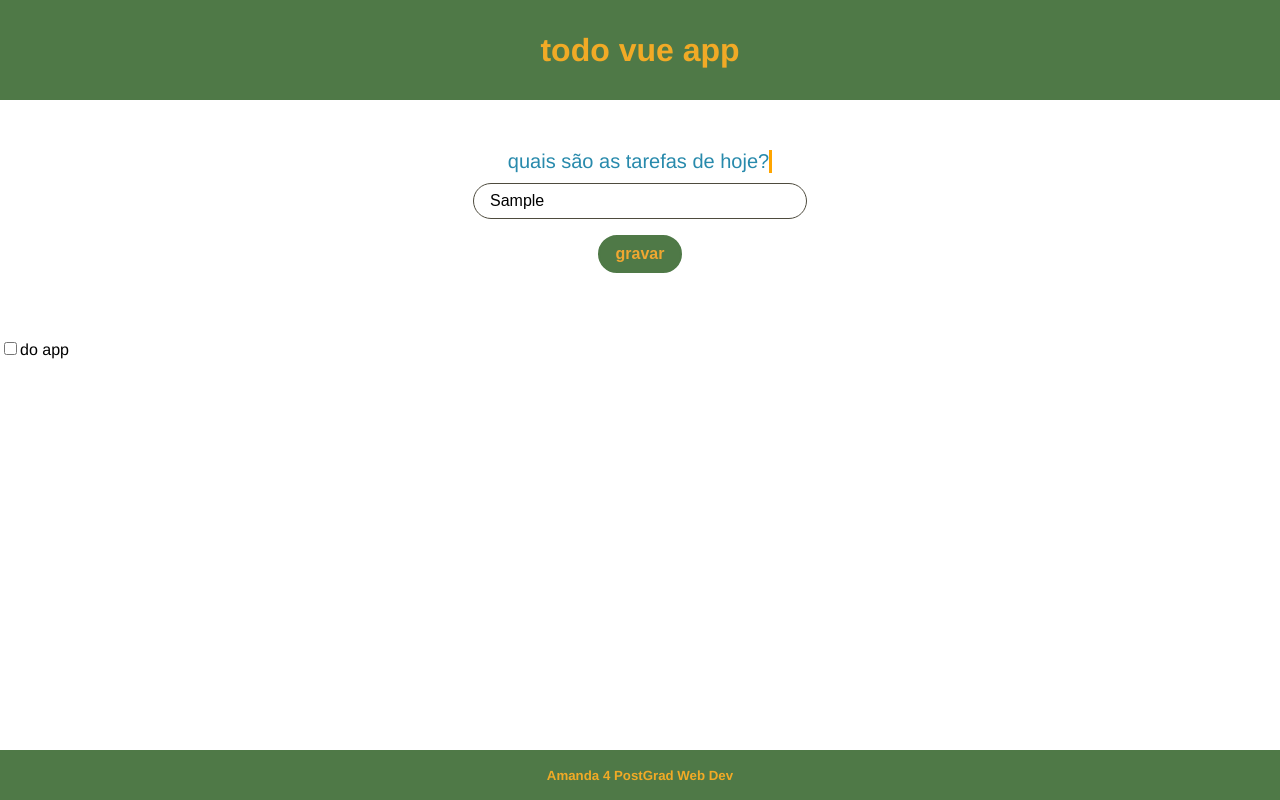
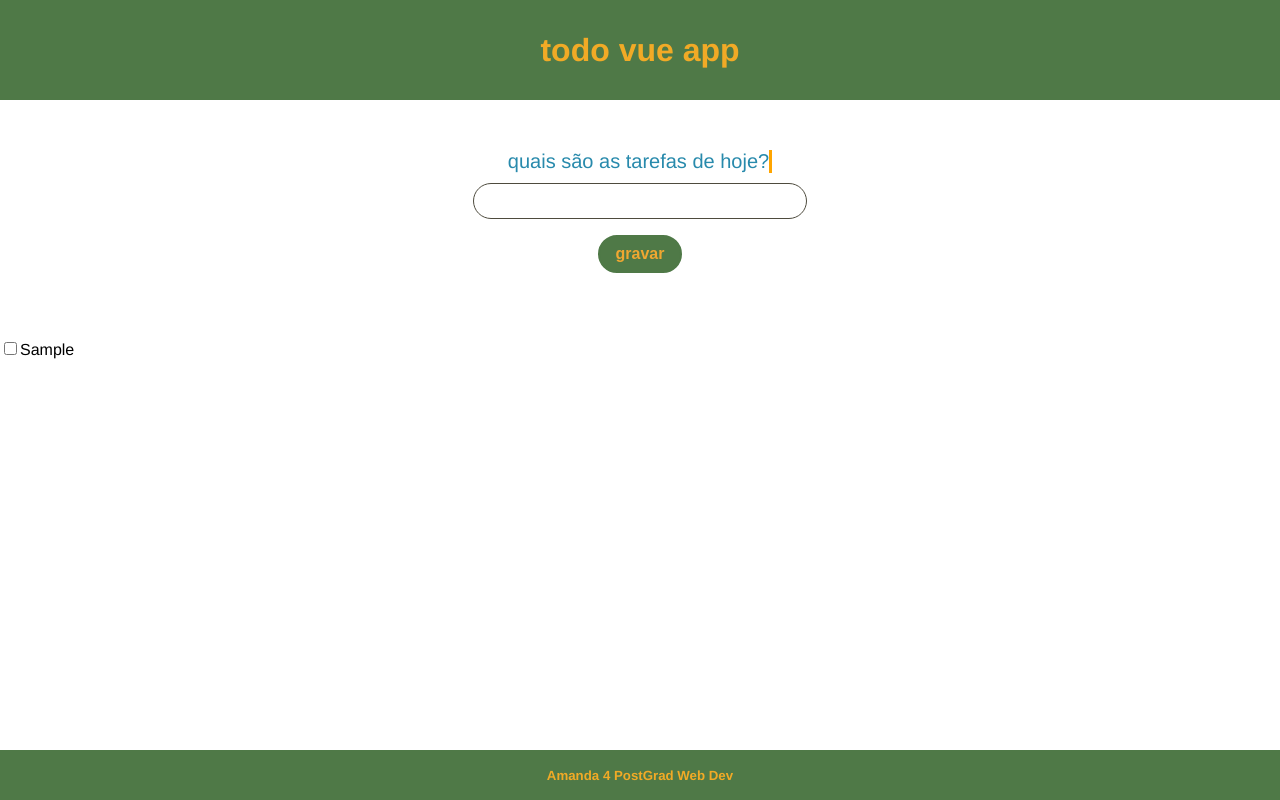
Before and after one commit to amandabrbz/todo-vue, a Vue app: page / in a window 1280 px wide. Both pictures are taken after typing "Sample" into the empty fields and a click on the button "gravar". Built offline with nearby package versions, Linux system fonts and the light colour scheme.

Commit message:
configura o envio do formulario

```diff
--- a/src/App.vue
+++ b/src/App.vue
@@ -1,10 +1,14 @@
 <template>
   <div id="app">
     <Header />
-    <Form/>
+    <Form @add="addTask" />
     <ul>
-      <li v-for="item in ToDoItems" v-bind:key="item.id">
-        <Item v-bind:label="item.label" v-bind:done="item.done" v-bind:id="item.id" />
+      <li v-for="item in tasks" v-bind:key="item.id">
+        <Item
+          v-bind:label="item.label"
+          v-bind:done="item.done"
+          v-bind:id="item.id"
+        />
       </li>
     </ul>
     <Footer />
@@ -27,14 +31,17 @@ export default {
   },
   data() {
     return {
-      ToDoItems: [
-        {
-          id: `id-${Math.floor(Math.random() * 1000)}`,
-          label: "do app",
-          done: false,
-        },
-      ],
+      tasks: [],
     };
+  },
+  methods: {
+    addTask(task) {
+      this.tasks.push({
+        id: `id-${Math.floor(Math.random() * 1000)}`,
+        label: task,
+        done: false,
+      });
+    },
   },
 };
 </script>
@@ -50,9 +57,10 @@ body {
   -moz-osx-font-smoothing: grayscale;
 }
 
-ul, li {
+ul,
+li {
   padding: 0;
   margin: 0;
-  list-style:none;
+  list-style: none;
 }
 </style>
--- a/src/components/Form.vue
+++ b/src/components/Form.vue
@@ -1,5 +1,5 @@
 <template>
-  <form @submit="onSubmit">
+  <form @submit="submit">
     <label for="task">
       quais são as tarefas de hoje?
     </label>
@@ -25,9 +25,13 @@ export default {
     };
   },
   methods: {
-    onSubmit(e) {
+    submit(e) {
       e.preventDefault();
-      alert("task: ", this.task);
+
+      if (this.task === "") return
+
+      this.$emit("add", this.task);
+      this.task = "";
     },
   },
 };
```
